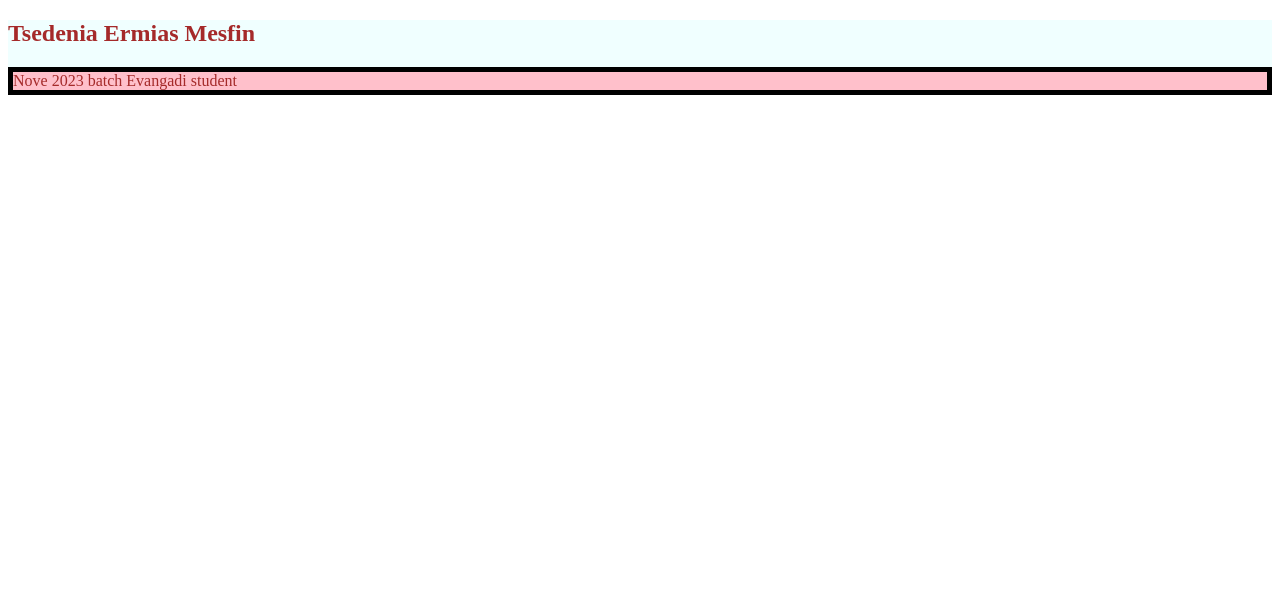
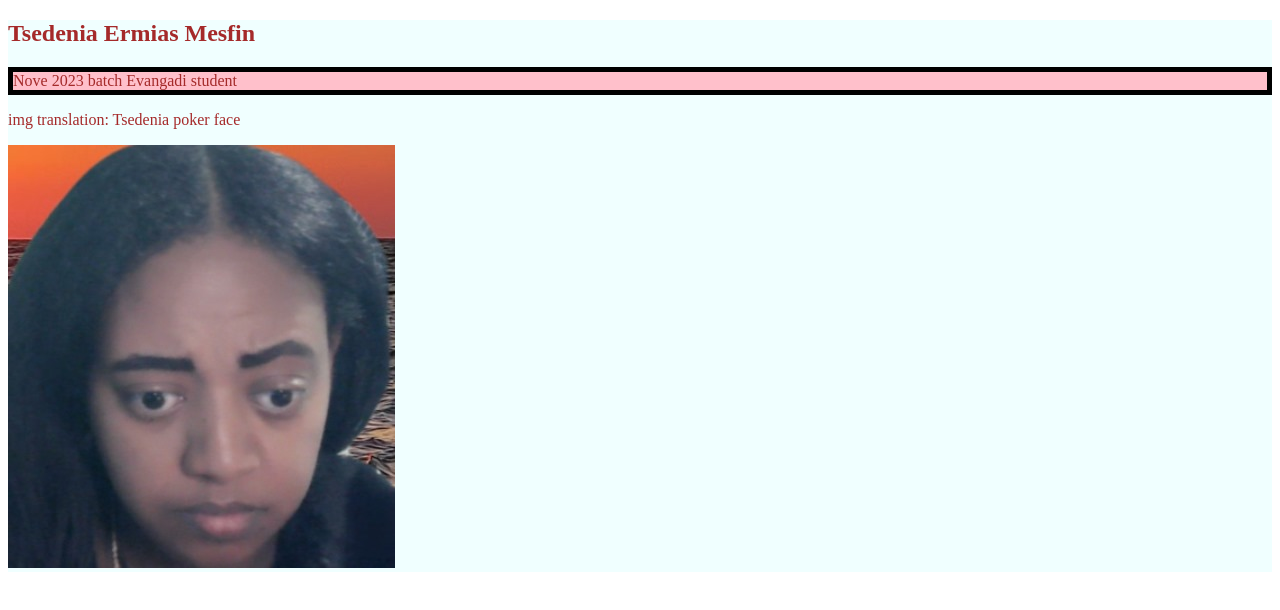
Before and after one commit to tsedeniaermias/TsediExercise, a plain HTML site: page index.html in a window 1280 px wide. Drawn offline with Linux system fonts and the light colour scheme.

Commit message:
added image

```diff
--- a/index.html
+++ b/index.html
@@ -11,6 +11,8 @@
     <div class="tsedi">
         <h2>Tsedenia Ermias Mesfin</h2>
         <p class="pink">Nove 2023 batch Evangadi student</p>
+        <p>img translation: Tsedenia poker face</p>
+        <img src="./images/WhatsApp Image 2024-03-10 at 21.03.48_3d4025da.jpg" alt="">
     </div>
 
 
```
Also changed, not shown: images/WhatsApp Image 2024-03-10 at 21.03.48_3d4025da.jpg (added).
